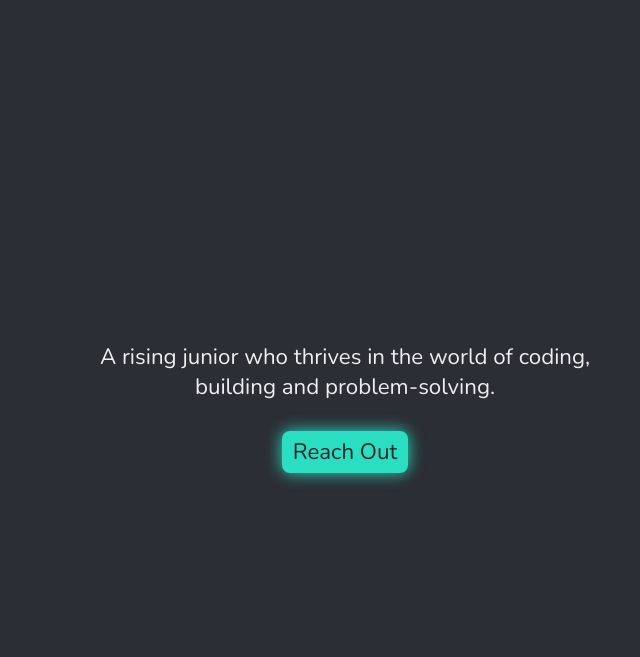
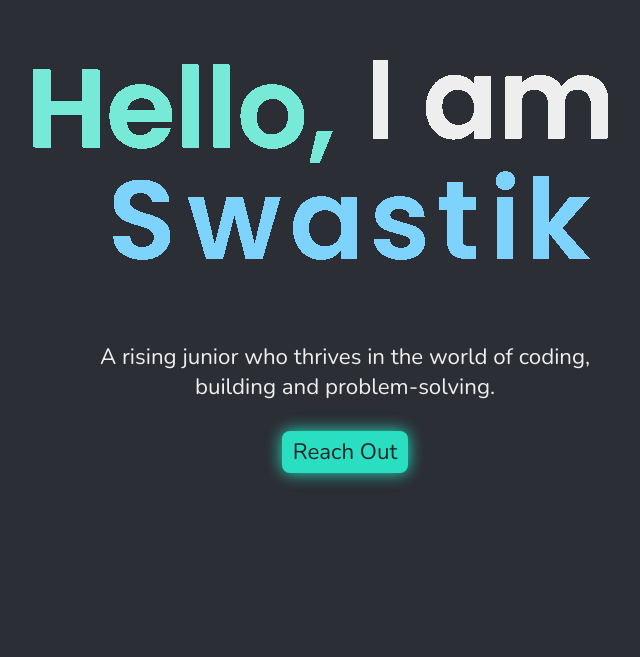
Before and after one commit to agarwalaswastik/personal-portfolio, a website built with Vite: page index.html in a window 1280 px wide. Shown: the part 141-798 px from the top of the page, without its empty margins (295-935 px from the left). Built offline with nearby package versions, Linux system fonts and the light colour scheme; animation ran at ten frames a second.

Commit message:
Complete home section animation
+ Add frame state update
+ Add Hello, and I am models to the scene

```diff
--- a/src/home/anim-constants.ts
+++ b/src/home/anim-constants.ts
@@ -16,8 +16,8 @@ export const landTime = 2.5;
 
 export const minXRotations = -3;
 export const maxXRotations = 3;
-export const minYRotations = -8;
-export const maxYRotations = 8;
+export const minYRotations = -10;
+export const maxYRotations = 10;
 
 export const maxFlightAngVelY = 2.7 * 2 * Math.PI;
 
--- a/src/home/anim-models.ts
+++ b/src/home/anim-models.ts
@@ -4,16 +4,23 @@ import { TextGeometry } from "three/addons/geometries/TextGeometry.js";
 
 import { letterHeight, nameColor } from "./anim-constants";
 
-const material = new THREE.MeshBasicMaterial({ color: nameColor });
-
 export const models: THREE.Object3D[] = [];
 export const modelWidths: number[] = [];
 export const modelHeights: number[] = [];
 
 export function initModels(font: Font, name: string) {
+  const material = new THREE.MeshBasicMaterial({ color: nameColor });
   const len = name.length;
   for (let i = 0; i < len; i++) {
-    const modelGeom = new TextGeometry(name[i], {
+    const [model, modelWidth, modelHeight] = createModel(font, name[i], material);
+    models.push(model);
+    modelWidths.push(modelWidth);
+    modelHeights.push(modelHeight);
+  }
+}
+
+export function createModel(font: Font, str: string, material: THREE.Material): [THREE.Object3D, number, number] {
+  const modelGeom = new TextGeometry(str, {
     font,
     size: letterHeight,
     depth: 0.2,
@@ -26,19 +33,22 @@ export function initModels(font: Font, name: string) {
   });
   modelGeom.computeBoundingBox();
 
-    const centerOffsetX = -0.5 * ( modelGeom.boundingBox!.max.x - modelGeom.boundingBox!.min.x );
-    const centerOffsetY = -0.5 * ( modelGeom.boundingBox!.max.y - modelGeom.boundingBox!.min.y );
-    const centerOffsetZ = -0.5 * ( modelGeom.boundingBox!.max.z - modelGeom.boundingBox!.min.z );
+  const centerOffsetX = -0.5 * (modelGeom.boundingBox!.max.x - modelGeom.boundingBox!.min.x);
+  const centerOffsetY = -0.5 * (modelGeom.boundingBox!.max.y - modelGeom.boundingBox!.min.y);
+  const centerOffsetZ = -0.5 * (modelGeom.boundingBox!.max.z - modelGeom.boundingBox!.min.z);
   const modelMesh = new THREE.Mesh(modelGeom, material);
   modelMesh.position.x = centerOffsetX;
   modelMesh.position.y = centerOffsetY;
   modelMesh.position.z = centerOffsetZ;
 
+  if (str === "w") modelMesh.position.x += 0.08;
+
   const model = new THREE.Object3D();
   model.add(modelMesh);
 
-    models.push(model);
-    modelWidths.push(modelGeom.boundingBox!.max.x - modelGeom.boundingBox!.min.x);
-    modelHeights.push(modelGeom.boundingBox!.max.y - modelGeom.boundingBox!.min.y);
+  return [
+    model,
+    modelGeom.boundingBox!.max.x - modelGeom.boundingBox!.min.x,
+    modelGeom.boundingBox!.max.y - modelGeom.boundingBox!.min.y,
+  ];
 }
-}
--- a/src/home/anim-state.ts
+++ b/src/home/anim-state.ts
@@ -47,13 +47,13 @@ export function createParameters(name: string) {
 export function initStates(modelsParams: ModelParameters[]) {
   let result: ModelState[] = [];
 
-  const modelNum = modelsParams.length;
+  const modelsNum = modelsParams.length;
   let wordWidth: number = 0;
-  for (let i = 0; i < modelNum; i++) wordWidth += modelWidths[i];
-  wordWidth += letterSpacing * (modelNum - 1);
+  for (let i = 0; i < modelsNum; i++) wordWidth += modelWidths[i];
+  wordWidth += letterSpacing * (modelsNum - 1);
 
   let widthCovered: number = 0;
-  for (let i = 0; i < modelNum; i++) {
+  for (let i = 0; i < modelsNum; i++) {
     widthCovered += modelWidths[i] / 2;
 
     const delta = (wordWidth / 2 - widthCovered) / cameraPosZ;
--- /dev/null
+++ b/src/home/anim-update.ts
@@ -0,0 +1,28 @@
+import { accDueToGrav, landTime } from "./anim-constants";
+import { ModelState } from "./anim-types";
+
+export function updateModelState(modelState: ModelState, elapsedTime: number) {
+  const model = modelState.letterModel;
+  const rt = landTime - elapsedTime;
+  const rrt = modelState.stopTime + rt;
+
+  if (rt <= 0) {
+    if (rrt > 0) {
+      model.rotation.y = modelState.rotY + 0.5 * -modelState.landedAngRetY * rrt * rrt;
+    } else {
+      model.rotation.y = modelState.rotY;
+    }
+
+    model.position.set(...modelState.finPos);
+    model.rotation.x = 0;
+    model.rotation.z = 0;
+    return;
+  }
+
+  model.position.x = -modelState.velX * rt + modelState.finPos[0];
+  model.position.z = -modelState.velZ * rt + modelState.finPos[2];
+  model.position.y = (-modelState.finalVelY + (accDueToGrav / 2) * rt) * rt + modelState.finPos[1];
+
+  model.rotation.x = -modelState.angVelX * rt;
+  model.rotation.y = modelState.rotY + modelState.flightAngVelY * (landTime - rt);
+}
--- a/src/home/anim-utils.ts
+++ b/src/home/anim-utils.ts
@@ -13,13 +13,13 @@ export function shuffleArrayOfPairs(array: Array<[number, number]>) {
   }
 }
 
-let idx: number = 0;
 const possibleInitPos: Array<[number, number]> = [];
 for (let i = minX; i <= maxX; i++) {
   for (let j = minZ; j <= maxZ; j++) {
     possibleInitPos.push([i, j]);
   }
 }
+let idx: number = possibleInitPos.length;
 
 export function randomInitPos() {
   if (idx === possibleInitPos.length) {
--- a/src/home/home.ts
+++ b/src/home/home.ts
@@ -3,9 +3,10 @@ import WebGL from "three/addons/capabilities/WebGL.js";
 
 import { Font, FontLoader } from "three/addons/loaders/FontLoader.js";
 
-import { fontPath, cameraPosZ } from "./anim-constants";
-import { initModels } from "./anim-models";
+import { fontPath, cameraPosZ, helloColor, letterHeight, iAmColor } from "./anim-constants";
+import { createModel, initModels } from "./anim-models";
 import { createParameters, initStates } from "./anim-state";
+import { updateModelState } from "./anim-update";
 
 export default function setupHome() {
   const fallback = document.querySelector(".home__fallback")! as HTMLElement;
@@ -38,6 +39,8 @@ function setupScene(font: Font) {
     renderer.setSize(animContainer.offsetWidth, animContainer.offsetHeight);
   });
 
+  let elapsedTime: number = 0;
+  const clock = new THREE.Clock();
   const name = "Swastik";
 
   initModels(font, name);
@@ -46,7 +49,21 @@ function setupScene(font: Font) {
 
   modelsStates.forEach(modelState => scene.add(modelState.letterModel));
 
+  const hello = createModel(font, "Hello,", new THREE.MeshBasicMaterial({ color: helloColor }));
+  const helloModel = hello[0];
+  helloModel.position.set(-hello[1] / 2 - 0.25, letterHeight * 2, 0);
+  scene.add(helloModel);
+
+  const iAm = createModel(font, "I am", new THREE.MeshBasicMaterial({ color: iAmColor }));
+  const iAmModel = iAm[0];
+  iAmModel.position.set(iAm[1] / 2 + 0.25, letterHeight * 2, 0);
+  scene.add(iAmModel);
+
   function animate() {
+    const delta = clock.getDelta();
+    elapsedTime += delta;
+    modelsStates.forEach(modelState => updateModelState(modelState, elapsedTime));
+
     renderer.render(scene, camera);
   }
 }
--- a/styles/components/home.css
+++ b/styles/components/home.css
@@ -12,8 +12,8 @@
 }
 
 .home__animation-container {
-  width: 100vw;
-  height: 250vw;
+  width: min(100vw, 1536px);
+  height: min(250vw, calc(2 * 1536px));
   position: absolute;
   top: 50%;
   left: 50%;
```
Lines whose indentation alone changed are shown as unchanged.
